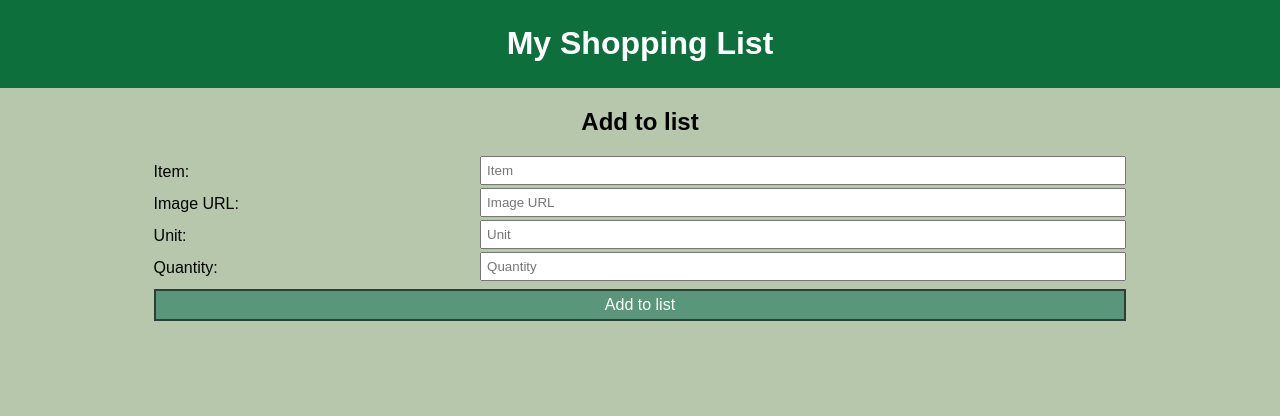
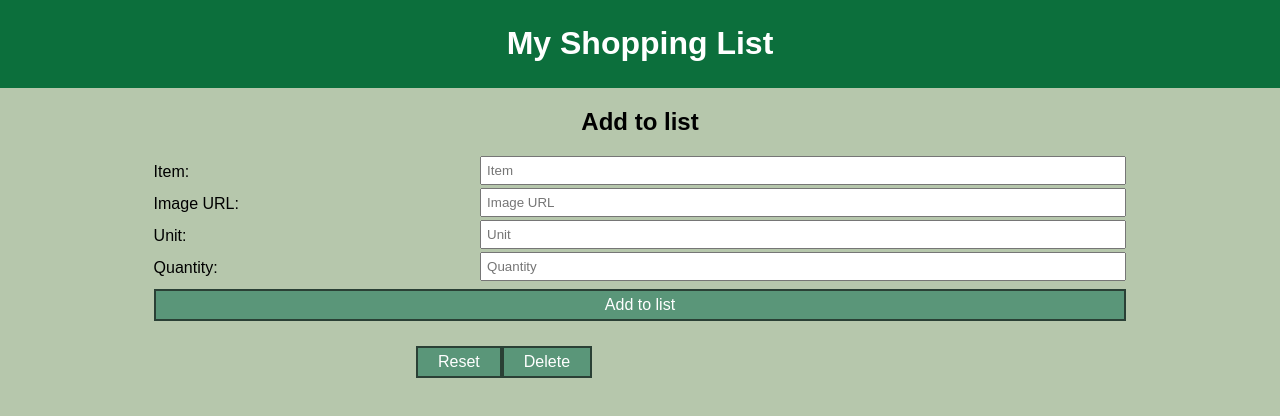
Before and after one commit to lonsnw/group-fs-react-shopping-list, a React (Vite) app: page / in a window 1280 px wide. Shown: the top 416 px of the page. Built offline with nearby package versions, Linux system fonts and the light colour scheme; no server answers.

Commit message:
added PUT and DELETE for resetting and clearing

```diff
--- a/src/components/App/App.css
+++ b/src/components/App/App.css
@@ -10,6 +10,15 @@ main {
   display: grid;
   grid-template-columns: 1fr 1fr;
   gap: 5px;
+  align-items: stretch;
+  padding: 20px;
+}
+
+.buttons-section {
+  width: 35%;
+  margin: auto;
+  display: flex;
+  gap: 25px;
   align-items: stretch;
   padding: 20px;
 }
--- a/src/components/App/App.jsx
+++ b/src/components/App/App.jsx
@@ -3,6 +3,7 @@ import axios from 'axios';
 import Header from '../Header/Header.jsx';
 import List from '../List/List.jsx';
 import Add from '../Add/Add.jsx';
+import Buttons from '../Buttons/Buttons.jsx';
 import './App.css';
 
 
@@ -29,10 +30,13 @@ useEffect(() => {
 
     return (
         <div className="App">
-            <Header />
+            <Header getList={getList} />
             <Add item={item} setItem={setItem} quantity={quantity} setQuantity={setQuantity} unit={unit} setUnit={setUnit} image={image} setImage={setImage} getList={getList} />
+            <div className="buttons-section">
+                <Buttons getList={getList} />
+            </div>
             <main>
-                <List listArray={listArray} getList={getList}/>
+                <List listArray={listArray} getList={getList} />
             </main>
         </div>
     );
--- /dev/null
+++ b/src/components/Buttons/Buttons.jsx
@@ -0,0 +1,30 @@
+import axios from 'axios';
+
+function Buttons ({getList}) {
+    const resetList = () => {
+        axios.put('/api/grocery').then((response) => {
+            getList();
+        }).catch((error) => {
+            console.error(error);
+            alert('Something went wrong resetting your list!');
+        })
+    };
+
+    const deleteList = () => {
+        axios.delete('/api/grocery').then((response) => {
+            getList();
+        }).catch((error) => {
+            console.error(error);
+            alert('Something went wrong removing the list!');
+        })
+    }
+
+    return (
+        <div>
+            <button onClick={resetList}>Reset</button>
+            <button onClick={deleteList}>Delete</button>
+        </div>
+    )
+};
+
+export default Buttons;
```
Also changed, not shown: src/components/Buttons/Buttons.css (added), 1 other file (tests, documents, lock files or other folders).
